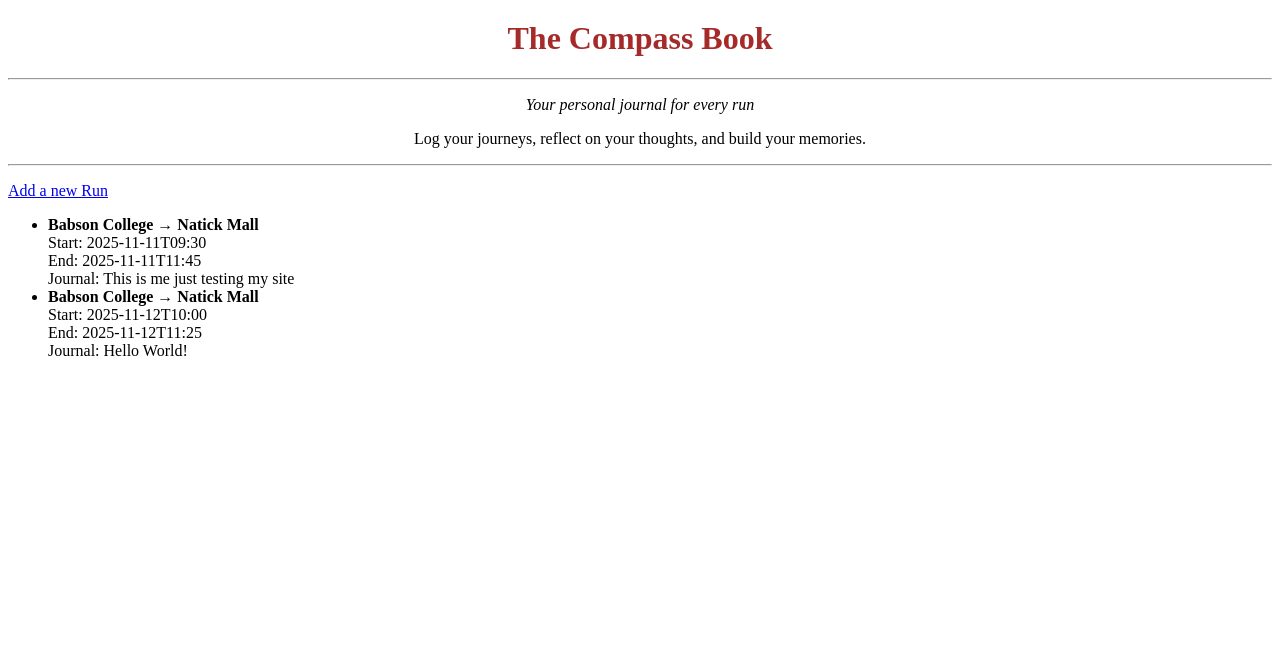
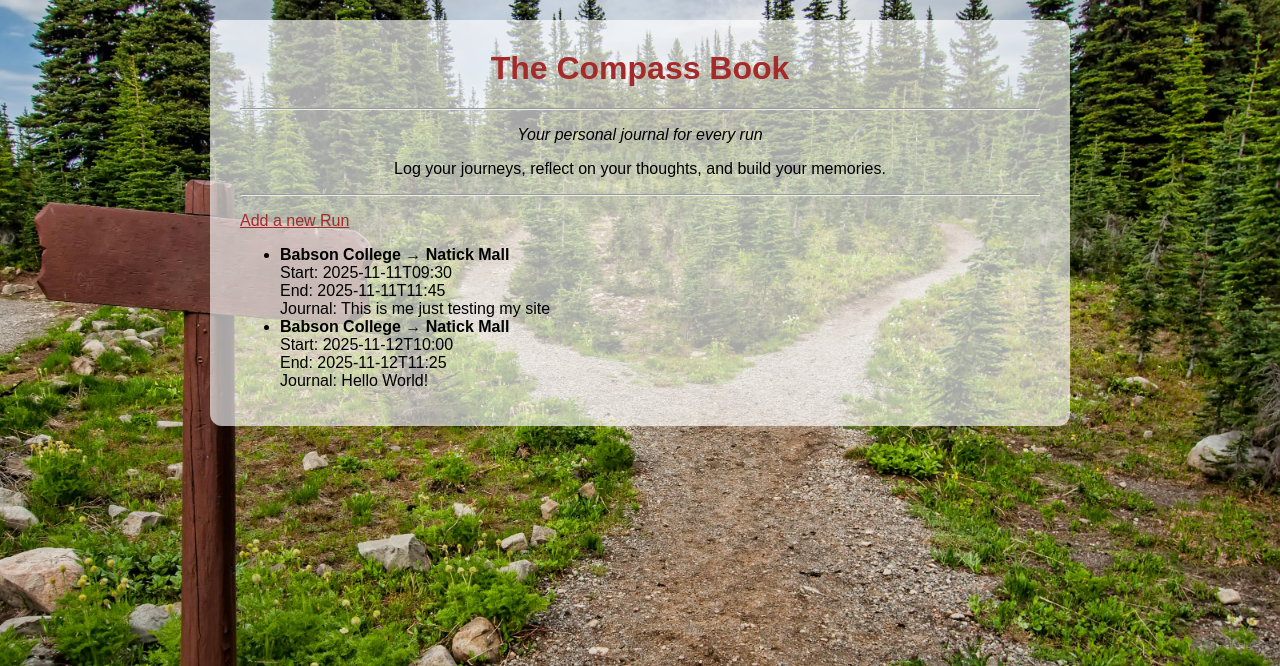
Before and after one commit to nidhiraju10/Final-Project---Nidhi-Rudraraju, a Flask app: page / in a window 1280 px wide. Shown: the top 666 px of the page. Run offline with Flask 3, Linux system fonts and the light colour scheme.

Commit message:
adding background image for the site

```diff
--- a/templates/layout.html
+++ b/templates/layout.html
@@ -3,11 +3,44 @@
   <head>
     <meta charset="utf-8">
     <title>The Compass Book</title>
+
+    <style>
+      body {
+        margin: 0;
+        font-family: Arial, sans-serif;
+
+        background-image: url("{{ url_for('static', filename='images/mountain.jpg') }}");
+        background-size: cover;
+        background-position: center;
+        background-repeat: no-repeat;
+        background-attachment: fixed;
+      }
+
+      .page-wrapper {
+        max-width: 800px;
+        margin: 20px auto;
+        background-color: rgba(255, 255, 255, 0.65);
+        padding: 20px 30px;
+        border-radius: 12px;
+      }
+
+      h1 {
+        text-align: center;
+        color: brown;
+        margin-top: 10px;
+      }
+
+      a {
+        color: brown;
+      }
+    </style>
   </head>
 
   <body>
+    <div class="page-wrapper">
 
-    <h1 style="text-align: center; margin-top: 20px;">
+
+      <h1>
         <a href="/" style="text-decoration: none; color: brown;">
           The Compass Book
         </a>
@@ -16,5 +49,7 @@
       <hr>
 
       {% block content %}{% endblock %}
+
+    </div>
   </body>
 </html>
```
Also changed, not shown: Static/Images/mountain.jpg (added). Lines whose indentation alone changed are shown as unchanged.
